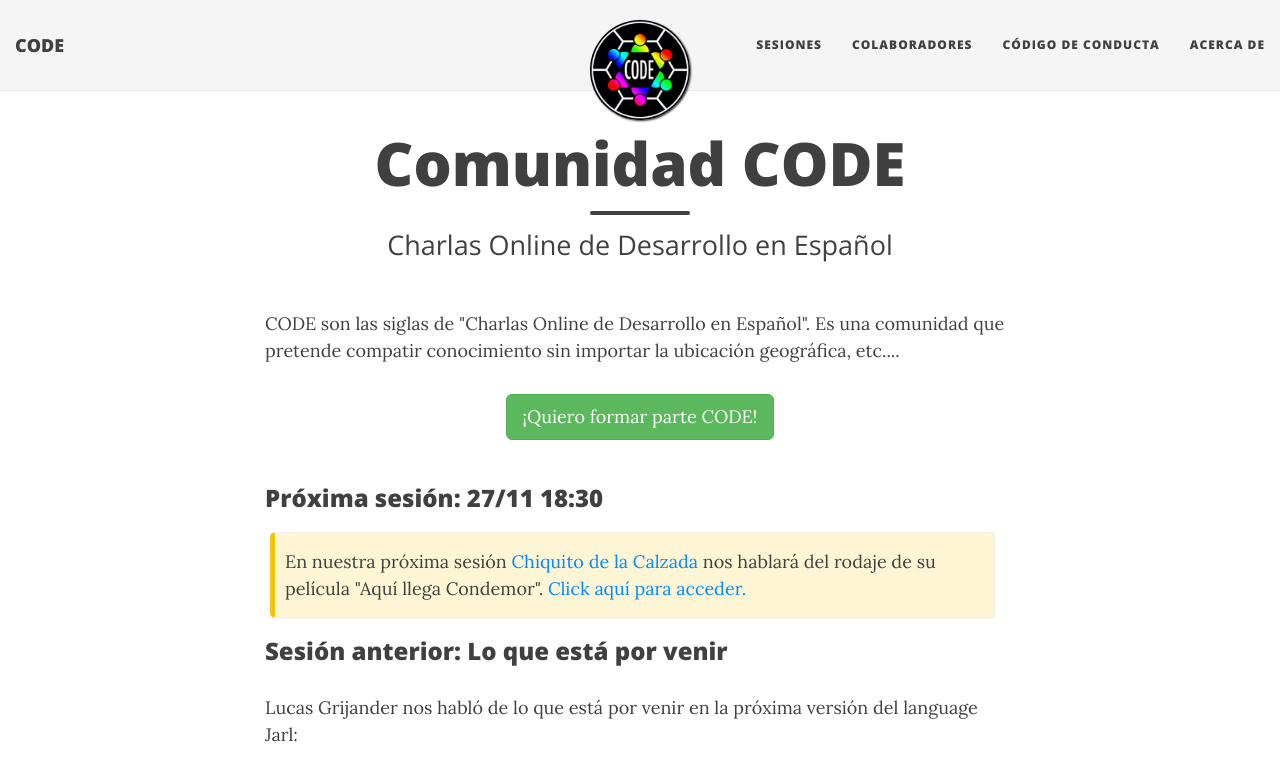
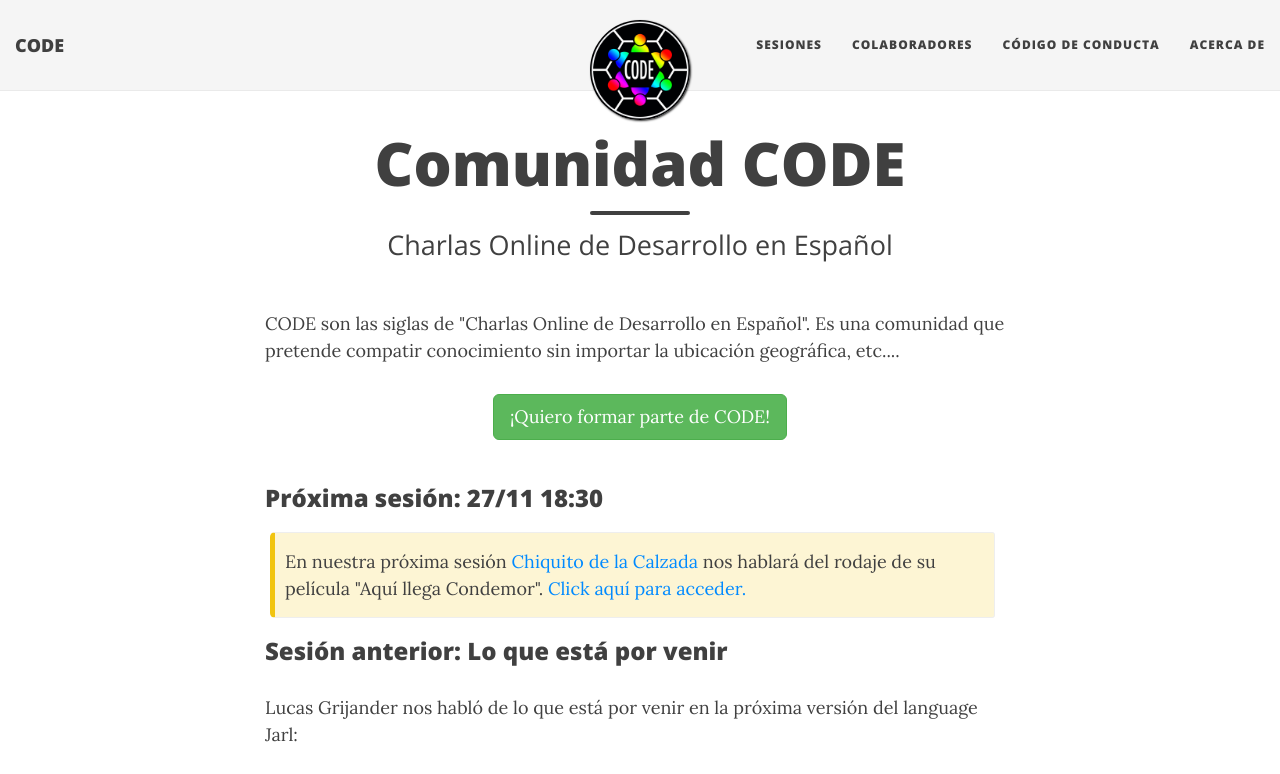
Before and after one commit to comunidadcode/comunidadcode.github.io, a Jekyll site: the page built from index.html, in a window 1280 px wide and 1377 px high, cut to the strip 0-774 px from the top of the window. Built offline with Jekyll 4.4.1, drawn with Linux system fonts in a browser that asks for light colours; nearby versions of some CDN libraries.

Commit message:
Arreglado error tipográfico.

```diff
--- a/index.html
+++ b/index.html
@@ -10,7 +10,7 @@ CODE son las siglas de "Charlas Online de Desarrollo en Español". Es una comuni
 </p>
 
 <div align="center" class="get-started-wrap">
-  <a class="btn btn-success btn-lg get-started-btn" href="http://eepurl.com/c8CpuH" target="_blank">¡Quiero formar parte CODE!</a>
+  <a class="btn btn-success btn-lg get-started-btn" href="http://eepurl.com/c8CpuH" target="_blank">¡Quiero formar parte de CODE!</a>
 </div><br/>
 
 <h3 id="warning">Próxima sesión: 27/11 18:30</h3>
```
